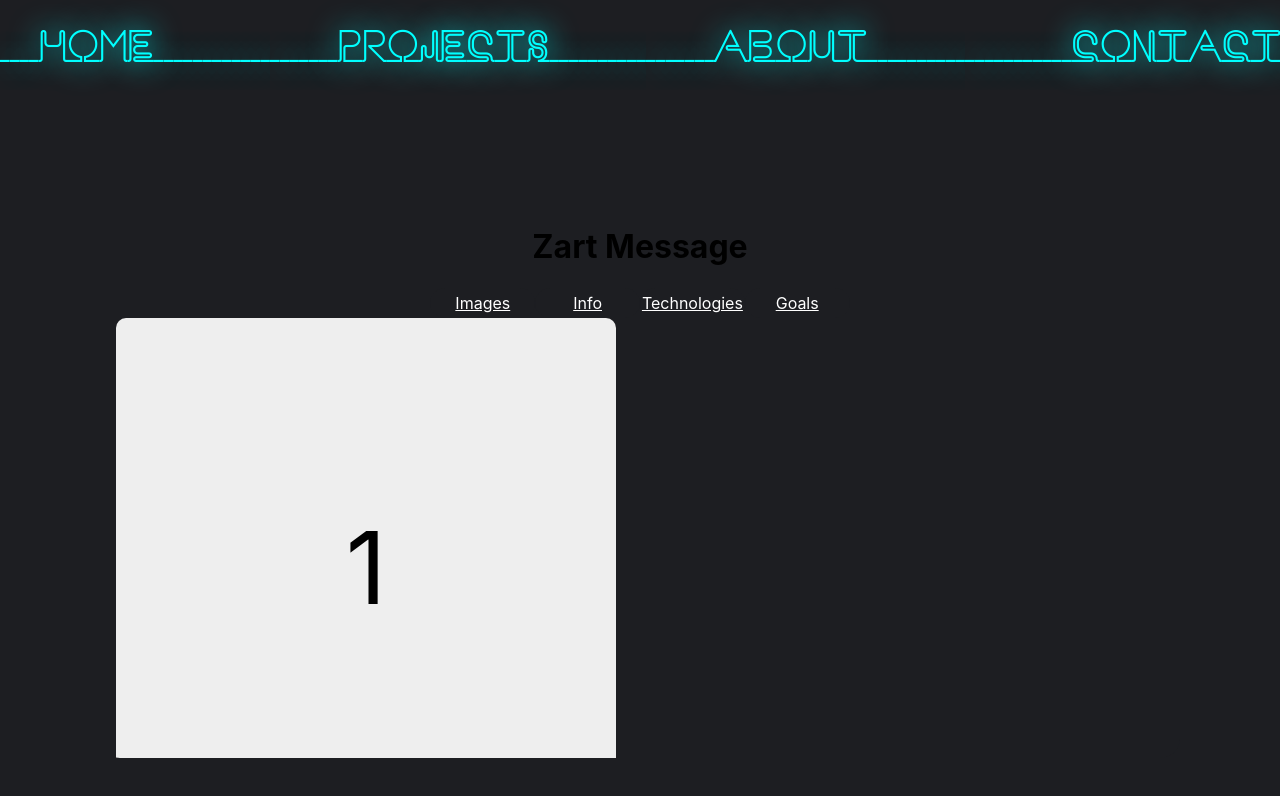
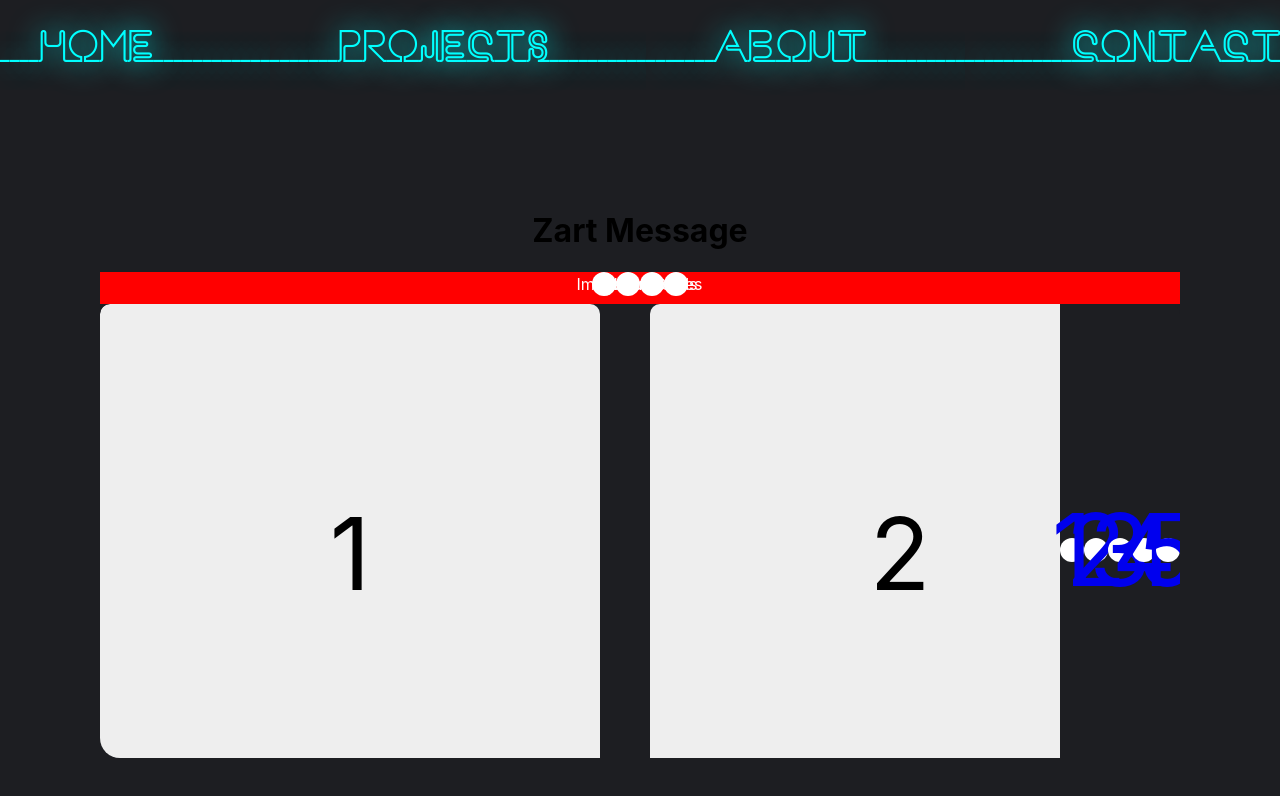
Before and after one commit to adibfazli/reactPortfolio, a React (Create React App) app: page /projects in a window 1280 px wide. Shown: the top 796 px of the page. Built offline with nearby package versions, Linux system fonts and the light colour scheme.

Commit message:
project page

```diff
--- a/src/pages/Projects/Projects.jsx
+++ b/src/pages/Projects/Projects.jsx
@@ -1,78 +1,86 @@
 import React from "react";
 import styled from "styled-components";
-import projectAPI from "../../utils/Api/ProjectDataAPI"
+import projectAPI from "../../utils/Api/ProjectDataAPI";
+
+const Projects = () => {
+  return (
+    <ProjectsStyleWrapper>
+      <div
+        className="main_projects_parent_div y mandatory-scroll-snapping"
+        dir="ltr"
+      >
+        {projectAPI.map((p, idx) => {
+          return (
+            <div className="each_project_Div">
+              <h1>{p.name}</h1>
+
+              <div className="projectsNavBar_parent">
 
 
-const Projects = () =>{
-
-    return(
-        <ProjectsStyleWrapper>
-          <div className="main_projects_parent_div y mandatory-scroll-snapping" dir="ltr">
-            {projectAPI.map(( p , idx ) => {
-              return(
-                <div className="each_project_Div">
-                  <h1>{p.name}</h1>
-                  <div className="projectsNavBar_parent">
+                  <a href={"#nav"+(idx + 1) + "/1"} className="projectsNavBar_child_items">
+                    Images
+                  </a>
+                  <a href={"#nav"+(idx + 1)+"/2"} className="projectsNavBar_child_items">
+                    Info
+                  </a>
+                  <a href={"#nav" + (idx + 1) + "/3"} className="projectsNavBar_child_items">
+                    Technologies
+                  </a>
+                  <a href={"#nav" + (idx + 1) + "/4"} className="projectsNavBar_child_items">
+                    Goals
+                  </a>
                 <div className="projectsNavBar_child_div">
-                      <a href={"#nav"+(idx+1)+"/1"} className="projectsNavBar_child_items">Images</a>
-                      <a href={"#nav"+(idx+1)+"/2"} className="projectsNavBar_child_items">Info</a>
-                      <a href={"#nav"+(idx+1)+"/3"} className="projectsNavBar_child_items">Technologies</a>
-                      <a href={"#nav"+(idx+1)+"/4"} className="projectsNavBar_child_items">Goals</a>
-                    </div>
-                  </div>
                   {/* Images */}
-                  <div id={"nav"+(idx+1)+"/1"} className="slider">
-
+                  <div id={"nav" + (idx + 1) + "/1"} className="slider">
                     <div class="slides">
-                      <div id={"slide"+(idx+1)+"/1"}>1</div>
-                      <div id={"slide"+(idx+1)+"/2"}>2</div>
-                      <div id={"slide"+(idx+1)+"/3"}>3</div>
-                      <div id={"slide"+(idx+1)+"/4"}>4</div>
-                      <div id={"slide"+(idx+1)+"/5"}>5</div>
+                      <div id={"slide" + (idx + 1) + "/1"}>1</div>
+                      <div id={"slide" + (idx + 1) + "/2"}>2</div>
+                      <div id={"slide" + (idx + 1) + "/3"}>3</div>
+                      <div id={"slide" + (idx + 1) + "/4"}>4</div>
+                      <div id={"slide" + (idx + 1) + "/5"}>5</div>
                     </div>
 
-                    <a href={"#slide"+(idx+1)+"/1"}>1</a>
-                    <a href={"#slide"+(idx+1)+"/2"}>2</a>
-                    <a href={"#slide"+(idx+1)+"/3"}>3</a>
-                    <a href={"#slide"+(idx+1)+"/4"}>4</a>
-                    <a href={"#slide"+(idx+1)+"/5"}>5</a>
-
+                    <a href={"#slide" + (idx + 1) + "/1"}>1</a>
+                    <a href={"#slide" + (idx + 1) + "/2"}>2</a>
+                    <a href={"#slide" + (idx + 1) + "/3"}>3</a>
+                    <a href={"#slide" + (idx + 1) + "/4"}>4</a>
+                    <a href={"#slide" + (idx + 1) + "/5"}>5</a>
                   </div>
 
                   {/* Info */}
-                  <div id={"nav"+(idx+1)+"/2"} className="">
-                    <h1>Info</h1>
+                  <div id={"nav"+(idx + 1)+"/2"} className="">
+                    <h5>Info</h5>
                   </div>
 
                   {/* Technologies */}
-                  <div id={"nav"+(idx+1)+"/3"}>
-                    <h1>tech</h1>
+                  <div id={"nav" + (idx + 1) + "/3"}>
+                    <h5>tech</h5>
                   </div>
 
                   {/* Goals */}
-                  <div id={"nav"+(idx+1)+"/4"}>
-                    <h1>Goals</h1>
+                  <div id={"nav" + (idx + 1) + "/4"}>
+                    <h5>Goals</h5>
                   </div>
-
+                </div>
+              </div>
             </div>
           );
-              }
-            )}
+        })}
       </div>
     </ProjectsStyleWrapper>
   );
-}
+};
 export default Projects;
 
 const ProjectsStyleWrapper = styled.div`
   * {
     box-sizing: border-box;
   }
-.main_projects_parent_div{
-  border-radius:20px;
-  position:relative;
-  height:71vh;
-  background:transparent;
+  .main_projects_parent_div {
+    border-radius: 20px;
+    position: relative;
+    height: 71vh;
+    background: transparent;
     display: flex;
     overflow: auto;
     flex: none;
@@ -85,56 +93,148 @@ const ProjectsStyleWrapper = styled.div`
   .y.mandatory-scroll-snapping {
     scroll-snap-type: y mandatory;
   }
-
-  p{
-    font-family: neonTitle;
-    color:pink;
-    font-size: 40px;
-    text-shadow: 0px 0px 30px pink;
-    position:absolute;
-    top:-10.9%;
-    left:2%;
-  }
-   // _________________________START_________________Projects Nav
-  .projectsNavBar_parent{
-    height:30px;
-    display:flex;
-    justify-content:center;
-    width:100%;
-  }
-  .projectsNavBar_child_div{
-    display:grid;
-    grid-template-columns:1fr 1fr 1fr 1fr;
-    align-items:center;
-    width:40%;
-    // border:1px solid gray;
-    // border-radius: 20px;
-  }
-  .projectsNavBar_child_div{
-
-  }
-
-  .projectsNavBar_child_items{
-    cursor:pointer;
-    height:100%;
-    display:flex;
-    color:white;
-    justify-content:center;
-    align-items:center;
-    border-radius:20px;
-  }
-  .projectsNavBar_child_items:hover{
-    background-color: gray;
-    color: black;
-  }
-  // ________________________END__________________Projects Nav
-  .each_project_Div{
-    padding: 1rem;
+  .each_project_Div {
+    // padding: 1rem;
     height: 100vh;
     scroll-snap-align: start;
     text-align: center;
     position: relative;
   }
+
+
+  p {
+    font-family: neonTitle;
+    color: pink;
+    font-size: 40px;
+    text-shadow: 0px 0px 30px pink;
+    position: absolute;
+    top: -10.9%;
+    left: 2%;
+  }
+
+  // _________________________START_________________Projects Nav
+  .projectsNavBar_parent {
+    height: 30px;
+    // display: flex;
+    // justify-content: center;
+    width: 100%;
+  }
+  .projectsNavBar_child_items {
+    cursor: pointer;
+    height: 100%;
+    display: flex;
+    color: white;
+    justify-content: center;
+    align-items: center;
+    border-radius: 20px;
+  }
+  .projectsNavBar_child_items:hover {
+    background-color: gray;
+    color: black;
+  }
+  // ________________________END__________________Projects Nav
+
+
+
+
+
+
+
+
+
+
+
+
+
+
+
+
+
+
+  .projectsNavBar_parent {
+    width: 100%;
+    height:72vh;
+    text-align: center;
+    overflow: hidden;
+    background-color: red;
+    // margin-top:80px;
+  }
+
+  .projectsNavBar_parent > a {
+    display: inline-flex;
+    width: 1.5rem;
+    height: 1.5rem;
+    background: white;
+    text-decoration: none;
+    align-items: center;
+    justify-content: center;
+    border-radius: 50%;
+    margin: 0 0 0.5rem 0;
+    position: relative;
+  }
+  .projectsNavBar_parent > a:active {
+    top: 1px;
+  }
+  .projectsNavBar_parent > a:focus {
+    background: #000;
+  }
+
+  /* Don't need button navigation */
+  @supports (scroll-snap-type) {
+    .projectsNavBar_parent > a {
+      display: none;
+    }
+  }
+
+
+
+
+
+  .projectsNavBar_child_div {
+    display: flex;
+    overflow-x: auto;
+    scroll-snap-type: x mandatory;
+    scroll-behavior: smooth;
+    -webkit-overflow-scrolling: touch;
+  }
+  .projectsNavBar_child_div::-webkit-scrollbar {
+    width: 10px;
+    height: 20px;
+    background-color: black;
+    border-radius: 10px;
+    border: 2px solid orange;
+  }
+  .projectsNavBar_child_div::-webkit-scrollbar-thumb {
+    background: orange;
+    border-radius: 10px;
+  }
+  .projectsNavBar_child_div::-webkit-scrollbar-track {
+    background: transparent;
+  }
+  .projectsNavBar_child_div > div {
+    scroll-snap-align: start;
+    flex-shrink: 0;
+    width: 100%;
+    // height: 100vh;
+    margin-right: 50px;
+    border-radius: 10px;
+    // background: #eee;
+    transform-origin: center center;
+    transform: scale(1);
+    transition: transform 0.5s;
+    position: relative;
+
+    display: flex;
+    justify-content: center;
+    align-items: center;
+    font-size: 100px;
+  }
+
+
+
+
+
+
 
 
 
@@ -170,7 +270,7 @@ const ProjectsStyleWrapper = styled.div`
   .slides::-webkit-scrollbar {
     width: 10px;
     height: 20px;
-  background-color:black;
+    background-color: black;
     border-radius: 10px;
     border: 2px solid orange;
   }
@@ -180,7 +280,6 @@ const ProjectsStyleWrapper = styled.div`
   }
   .slides::-webkit-scrollbar-track {
     background: transparent;
-
   }
   .slides > div {
     scroll-snap-align: start;
@@ -237,6 +336,4 @@ img {
       display: none;
     }
   }
-
-
-`
+`;
```
Also changed, not shown: 1 other file (tests, documents, lock files or other folders). Lines whose indentation alone changed are shown as unchanged.
